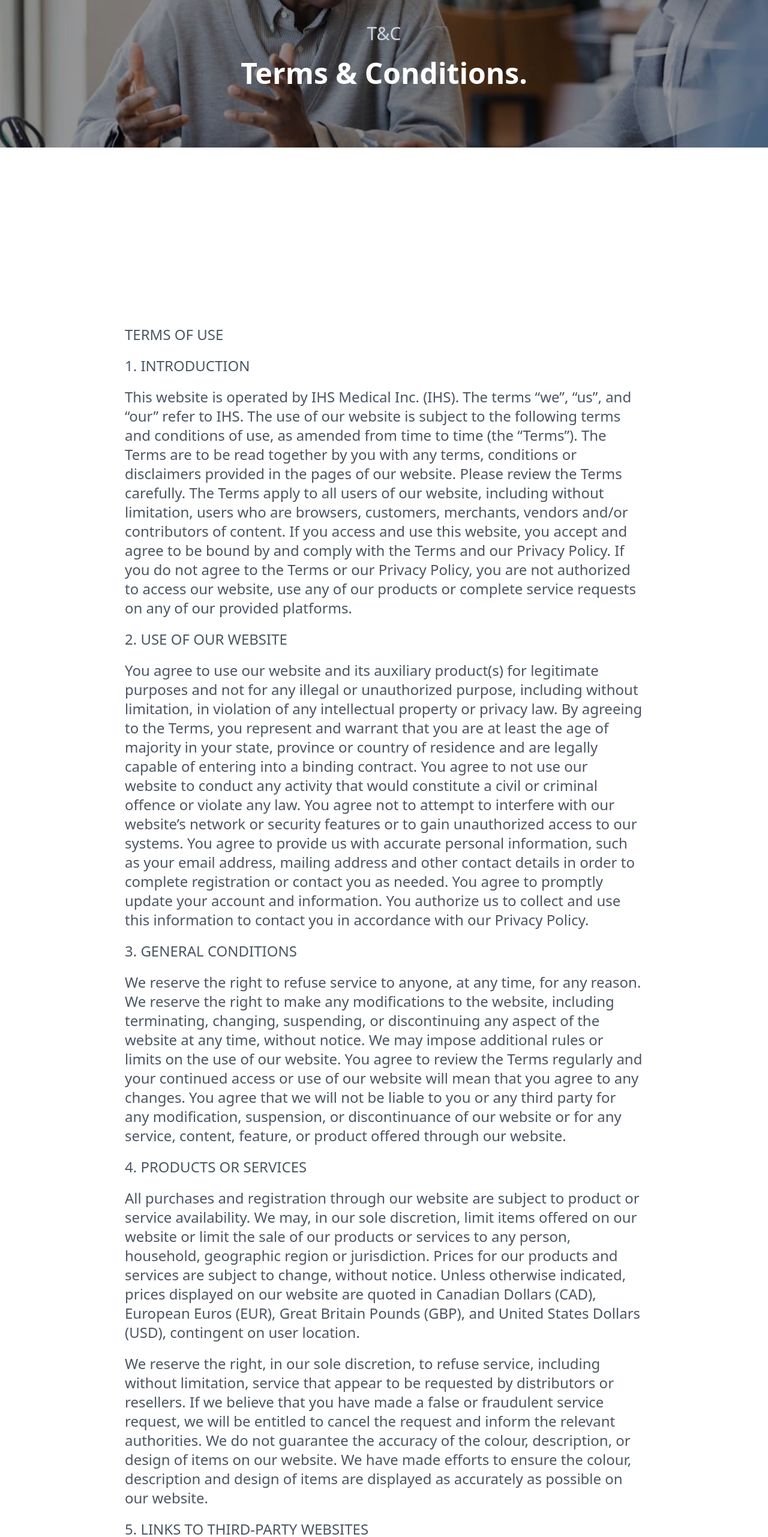
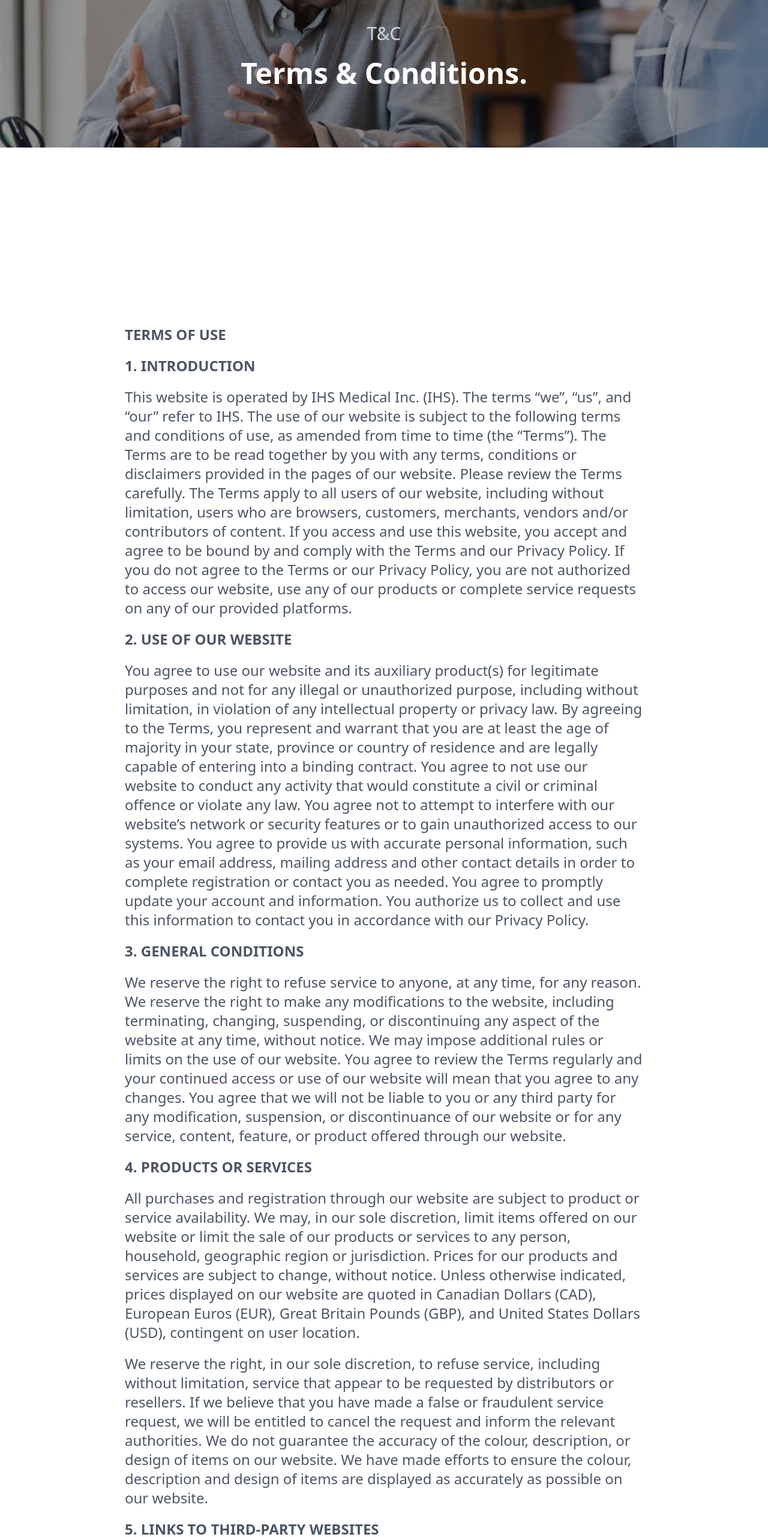
Before and after one commit to ihsidna/ihs-frontend, a React (Create React App) app: page /terms-conditions in a window 1280 px wide. Shown: the part 234-2797 px from the top of the page at 60% size. Built offline with nearby package versions, Linux system fonts and the light colour scheme.

Commit message:
increase T&C font weight

```diff
--- a/src/components/Terms.jsx
+++ b/src/components/Terms.jsx
@@ -4,9 +4,9 @@ const Terms = () => {
 	return (
 		<div className="md:py-40 pb-20 pt-8">
 			<div className="md:mx-52 mx-8 text-gray-600 md:text-2xl text-lg leading-relaxed">
-				<p className="my-5">TERMS OF USE</p>
+				<p className="my-5 uppercase font-semibold">TERMS OF USE</p>
 
-				<p className="my-5 uppercase">1. Introduction</p>
+				<p className="my-5 uppercase font-semibold">1. Introduction</p>
 
 				<p className="my-5">This website is operated by IHS Medical Inc. (IHS). The terms “we”, “us”, and “our” refer to IHS.
 					The use of our website is subject to the following terms and conditions of use, as amended
@@ -19,7 +19,7 @@ const Terms = () => {
 					access our website, use any of our products or complete service requests on any of our
 					provided platforms.</p>
 
-				<p className="my-5 uppercase">2. Use of our Website</p>
+				<p className="my-5 uppercase font-semibold">2. Use of our Website</p>
 
 				<p className="my-5">You agree to use our website and its auxiliary product(s) for legitimate purposes and not for
 					any illegal or unauthorized purpose, including without limitation, in violation of any intellectual
@@ -34,7 +34,7 @@ const Terms = () => {
 					You agree to promptly update your account and information. You authorize us to collect and
 					use this information to contact you in accordance with our Privacy Policy.</p>
 
-				<p className="my-5 uppercase">3. General Conditions</p>
+				<p className="my-5 uppercase font-semibold">3. General Conditions</p>
 
 				<p className="my-5">We reserve the right to refuse service to anyone, at any time, for any reason. We reserve the
 					right to make any modifications to the website, including terminating, changing, suspending, or
@@ -45,7 +45,7 @@ const Terms = () => {
 					or discontinuance of our website or for any service, content, feature, or product offered
 					through our website.</p>
 
-				<p className="my-5 uppercase">4. Products or Services</p>
+				<p className="my-5 uppercase font-semibold">4. Products or Services</p>
 
 				<p className="my-5">All purchases and registration through our website are subject to product or service availability.
 					We may, in our sole discretion, limit items offered on our website or limit the sale of our
@@ -63,7 +63,7 @@ const Terms = () => {
 					We have made efforts to ensure the colour, description and design of items are displayed as
 					accurately as possible on our website.</p>
 
-				<p className="my-5 uppercase">5. Links to Third-Party Websites</p>
+				<p className="my-5 uppercase font-semibold">5. Links to Third-Party Websites</p>
 
 				<p className="my-5">Links from or to websites outside our website are meant for convenience only. We do not
 					review, endorse, approve, or control, and are not responsible for any sites linked from or to our
@@ -74,7 +74,7 @@ const Terms = () => {
 					associated with downloading the software. Use of any downloaded software is governed by the
 					terms of the license agreement, if any, which accompanies or is provided with the software.</p>
 
-				<p className="my-5 uppercase">6. Use Comments, Feedback, and Other Submissions</p>
+				<p className="my-5 uppercase font-semibold">6. Use Comments, Feedback, and Other Submissions</p>
 
 				<p className="my-5">You acknowledge that you are responsible for the information, profiles, opinions, messages,
 					comments, and any other content (collectively, the “Content”) that you post, distribute, or
@@ -98,12 +98,12 @@ const Terms = () => {
 					delete any Content that we deem objectionable. You consent to such removal and/or deletion
 					and waive any claim against us for the removal and/or deletion of your Content.</p>
 
-				<p className="my-5 uppercase">7. Your Personal Information</p>
+				<p className="my-5 uppercase font-semibold">7. Your Personal Information</p>
 
 				<p className="my-5">Please see our Privacy Policy to learn about how we collect, use, and share your personal
 					information.</p>
 
-				<p className="my-5 uppercase">8. Errors and Omissions</p>
+				<p className="my-5 uppercase font-semibold">8. Errors and Omissions</p>
 
 				<p className="my-5">Please note that our website may contain typographical errors or inaccuracies and may not be
 					complete or current. We reserve the right to correct any errors, inaccuracies, or omissions and
@@ -115,7 +115,7 @@ const Terms = () => {
 					We do not undertake to update, modify, or clarify information on our website, except as
 					required by law.</p>
 
-				<p className="my-5 uppercase">9. Consent and Understanding</p>
+				<p className="my-5 uppercase font-semibold">9. Consent and Understanding</p>
 
 				<p className="my-5">By accessing and using this website, auxiliary product(s) and other IHS related services, you
 					understand and affirm that:
```
